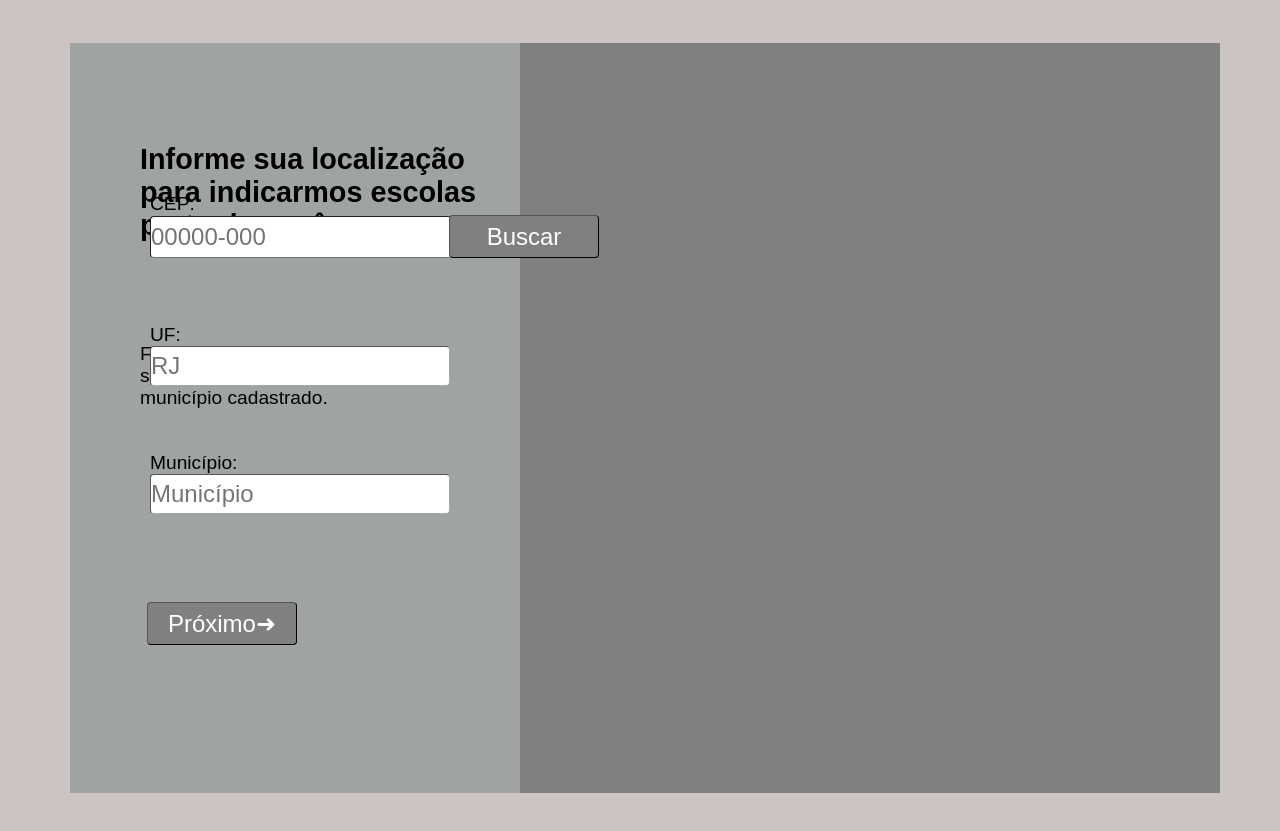
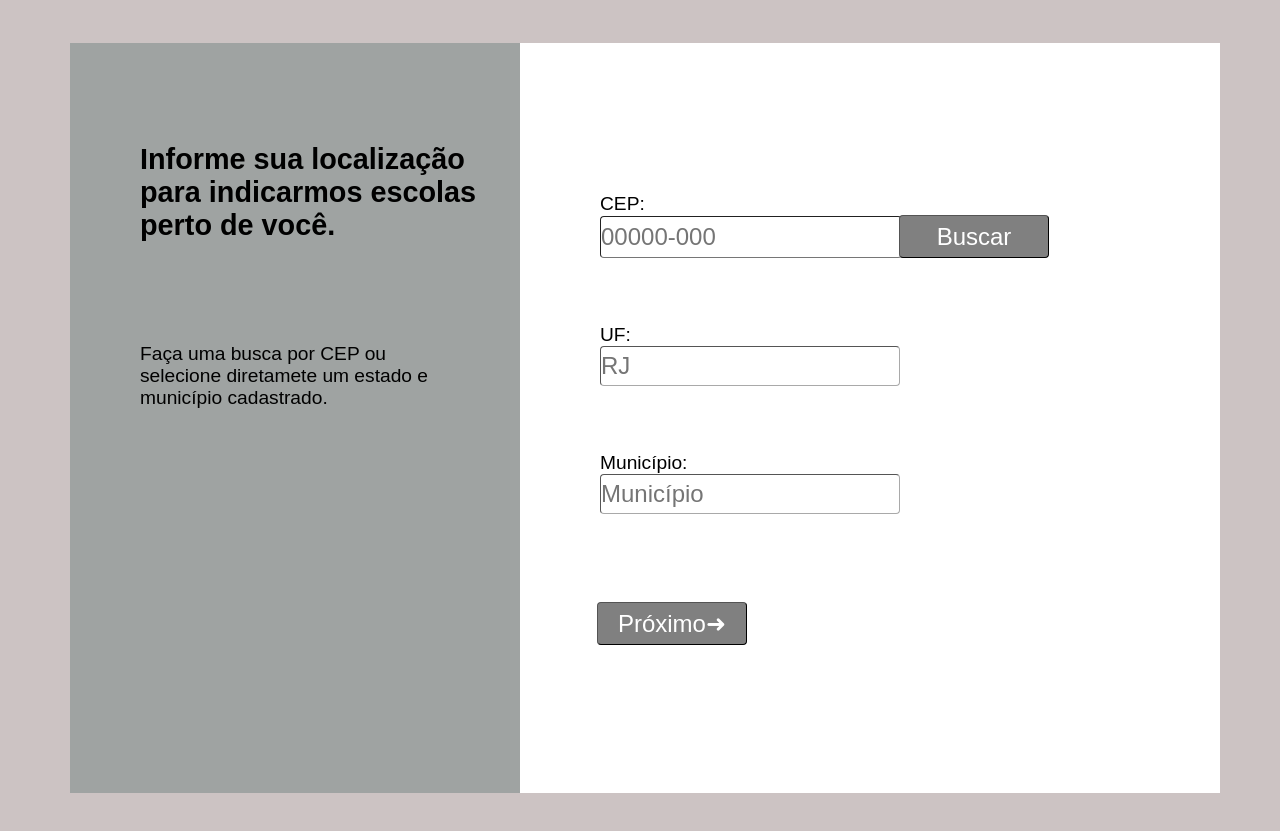
Before and after one commit to Squad31-FCamara/AppDoacao, a plain HTML site: page frontend/v1/html/localizacao.html in a window 1280 px wide. Shown: the part 57-888 px from the top of the page. Drawn offline with Linux system fonts and the light colour scheme; files that its build step writes are made by us from their sources.

Commit message:
Update localizacao.css

```diff
--- a/frontend/v1/css/localizacao.css
+++ b/frontend/v1/css/localizacao.css
@@ -10,6 +10,7 @@ body{
     color: black;
     height: 900px;
     width: 1310px;
+    z-index: -1;
 }
 .nome{  /*LOGO*/
     position: absolute;
@@ -23,7 +24,8 @@ body{
     margin-top: 100px;
     width: 1150px;
     height: 750px;
-    background-color: grey;
+    background-color: rgb(255, 255, 255);
+    cursor: pointer;
     z-index: -1;
 }
 .informacao{
@@ -59,7 +61,7 @@ body{
     position: absolute;
     margin-top: 250px;
     text-align: justify;
-    margin-left: 150px;
+    margin-left: 600px;
 }
 input[type=text]{
     border-radius:4px;
@@ -67,6 +69,9 @@ input[type=text]{
     width: 300px;
     border-width: 1px;
     height: 40px;
+    z-index: 1;
+    cursor: pointer;
+    z-index: 1;
 }
 input[type=search]{
     border-radius:4px;
@@ -89,4 +94,6 @@ input[type=button]{
     transition: ease-out 0.9s;
     outline:none;
     cursor: pointer;
+} input:hover[type=button]{
+    box-shadow: inset 300px 0 0 0 black;
 }
```
